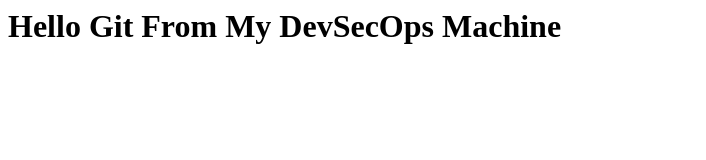
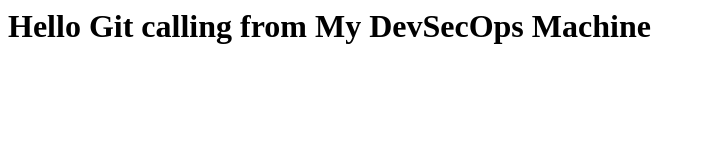
Before and after one commit to aruna-arjun/Git-note, a plain HTML site: page index.html in a window 1280 px wide. Shown: the whole page, without its empty margins (0-706 px from the left). Drawn offline with Linux system fonts and the light colour scheme.

Commit message:
Updated correct sytanx for README.md file and update the message index.html

```diff
--- a/index.html
+++ b/index.html
@@ -1,2 +1,2 @@
 <!-- Author Vaibhav -->
-<h1> Hello Git From My DevSecOps Machine </h1>
+<h1> Hello Git calling from My DevSecOps Machine </h1>
```
Also changed, not shown: 1 other file.
